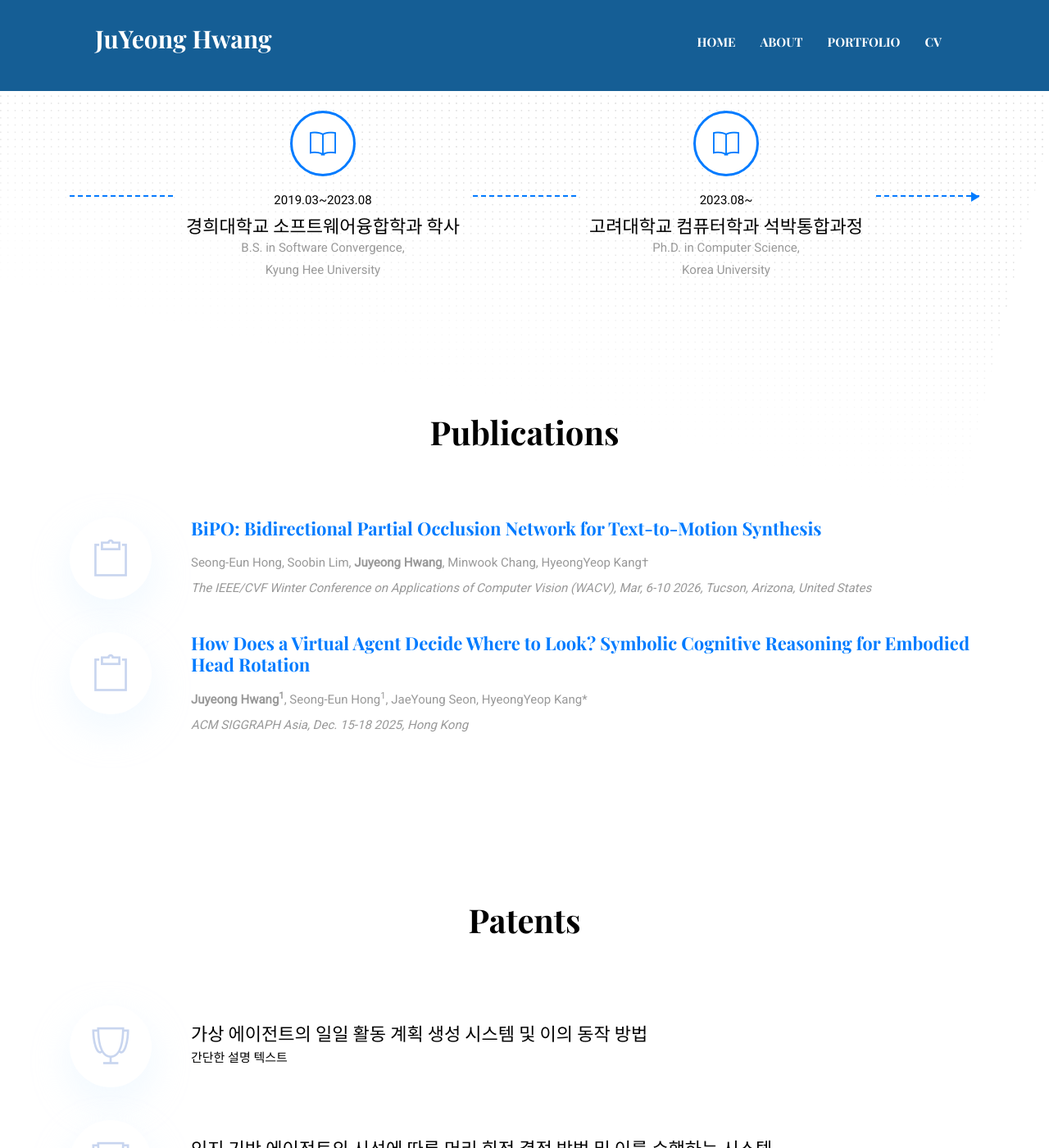
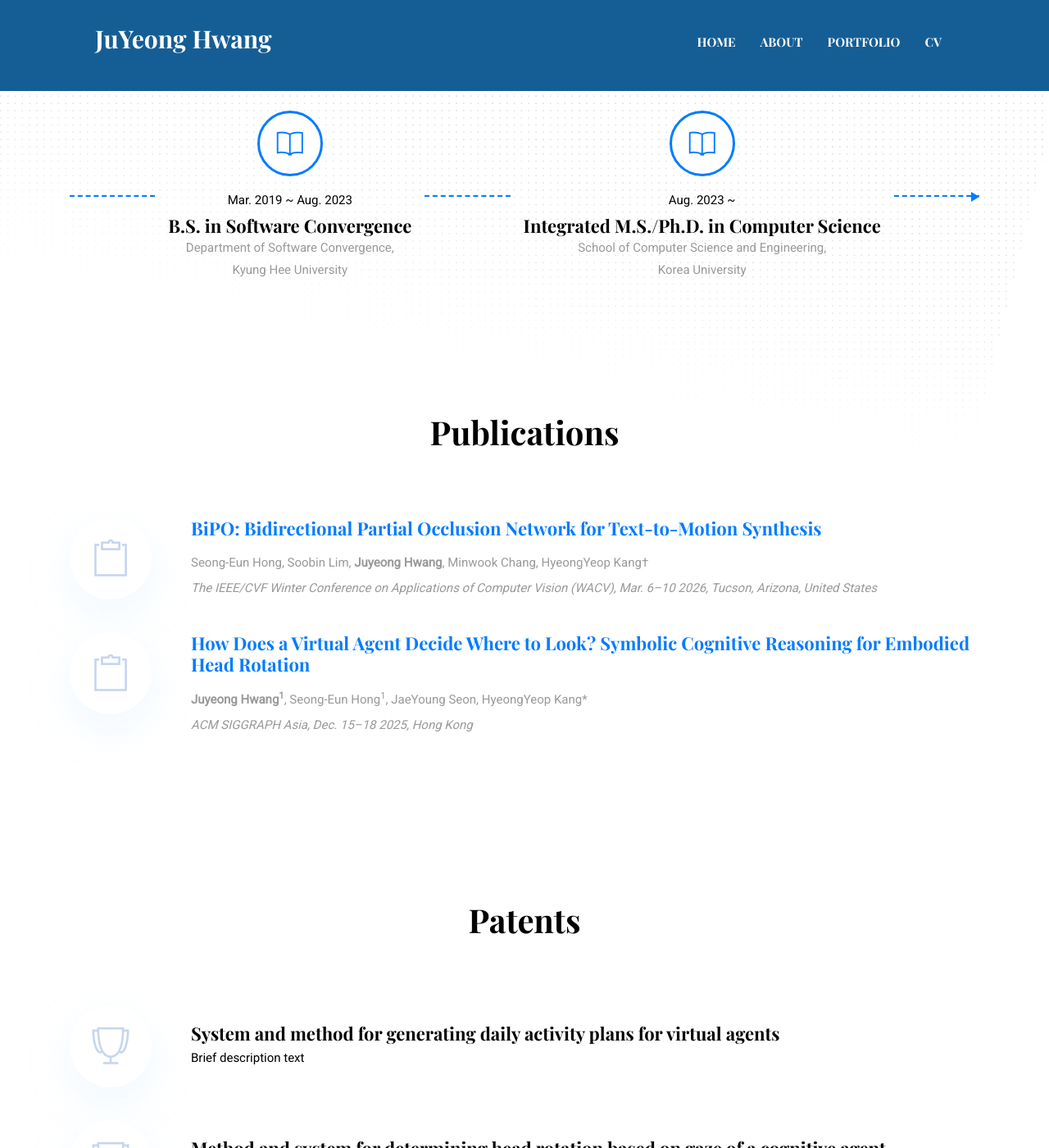
Before and after one commit to JuyeongHwang/JuyeongHwang.github.io, a Jekyll site: the page built from index.html, in a window 1280 px wide and 1400 px high, scrolled down 1524 px. Shown: the whole window at 82% size. Built offline with Jekyll 4.4.1, drawn with Linux system fonts in a browser that asks for light colours; some web fonts are replaced; some of the changed text lies outside the part shown.

Commit message:
English version

```diff
--- a/_data/settings.yml
+++ b/_data/settings.yml
@@ -28,7 +28,7 @@ social:
 # About (Section and Page)
 
 # About Section
-blurb: <li>나만의 속도로 꾸준히 노력하기</li><li>현실에 안주하기</li><li>행복한 삶을 살기</li>
+blurb: <li>Keep making steady efforts at my own pace</li><li>Do not settle for the present</li><li>Live a happy life</li>
 
 blurb-btn-link: "/about"
 blurb-btn-name: know more
@@ -39,16 +39,16 @@ blurb-btn-name: know more
 education-title: Education
 education:
   - {
-      name: 경희대학교 소프트웨어융합학과 학사,
+      name: B.S. in Software Convergence,
       url: "",
-      date: "2019.03~2023.08",
-      organization: "B.S. in Software Convergence, <br> Kyung Hee University",
+      date: "Mar. 2019 ~ Aug. 2023",
+      organization: "Department of Software Convergence, <br> Kyung Hee University",
     }
   - {
-      name: 고려대학교 컴퓨터학과 석박통합과정,
+      name: Integrated M.S./Ph.D. in Computer Science,
       url: "",
-      date: "2023.08~",
-      organization: "Ph.D. in Computer Science, <br> Korea University",
+      date: "Aug. 2023 ~",
+      organization: "School of Computer Science and Engineering, <br> Korea University",
     }
 
 #-------------------------------
@@ -58,13 +58,13 @@ pubs:
 - {
     title-kor: "BiPO: Bidirectional Partial Occlusion Network for Text-to-Motion Synthesis",
     authors: "Seong-Eun Hong, Soobin Lim, <b>Juyeong Hwang</b>, Minwook Chang, HyeongYeop Kang†",
-    conference: "The IEEE/CVF Winter Conference on Applications of Computer Vision (WACV), Mar, 6-10 2026, Tucson, Arizona, United States",
+    conference: "The IEEE/CVF Winter Conference on Applications of Computer Vision (WACV), Mar. 6–10 2026, Tucson, Arizona, United States",
     url: "https://doi.org/10.48550/arXiv.2412.00112"
   }
 - {
     title-kor: "How Does a Virtual Agent Decide Where to Look? Symbolic Cognitive Reasoning for Embodied Head Rotation",
     authors: "<b>Juyeong Hwang<sup>1</sup></b>, Seong-Eun Hong<sup>1</sup>, JaeYoung Seon, HyeongYeop Kang*",
-    conference: "ACM SIGGRAPH Asia, Dec. 15-18 2025, Hong Kong",
+    conference: "ACM SIGGRAPH Asia, Dec. 15–18 2025, Hong Kong",
     url: "https://arxiv.org/pdf/2508.08930"
     # url: "https://doi.org/10.1145/3757377.3763849"
   }
@@ -74,23 +74,23 @@ patient-title: Patents
 
 patient:
   - {
-      name-kor: "가상 에이전트의 일일 활동 계획 생성 시스템 및 이의 동작 방법",
-      description: "간단한 설명 텍스트"
+      name-kor: "System and method for generating daily activity plans for virtual agents",
+      description: "Brief description text"
     }
   - {
-      name-kor: "인지 기반 에이전트의 시선에 따른 머리 회전 결정 방법 및 이를 수행하는 시스템",
-      description: "또 다른 설명 텍스트"
+      name-kor: "Method and system for determining head rotation based on gaze of a cognitive agent",
+      description: "Another brief description text"
     }
 #-------------------------------
 # Awards Section
 awards-title: Awards
 awards:
 - {
-  name-kor: "2023 소프트웨어페스티벌 우수상",
+  name-kor: "2023 Software Festival, Excellence Award",
   description: "."
 }
 - {
-    name-kor: "2020 KHUTHON 최우수상",
+    name-kor: "2020 KHUTHON, Grand Prize",
     description: " "
   }
 
@@ -131,25 +131,25 @@ experience:
   - {
       name: KIST,
       icon: "kist.png",
-      date: "2022.06~2022.08",
-      organization: "KIST",
+      date: "Jun. 2022 ~ Aug. 2022",
+      organization: "Korea Institute of Science and Technology (KIST)",
     }
   - {
       name: Researcher,
       icon: "iiixr.png",
-      date: "2022.11~",
+      date: "Nov. 2022 ~",
       organization: "IIIXR LAB",
     }
   - {
     name: NC Fellowship,
     icon: "ncsoft.png",
-    date: "2023.01~2023.02",
+    date: "Jan. 2023 ~ Feb. 2023",
     organization: "NCSOFT",
   }
   - {
-      name: 펄어비스X경희소융<br>인재양성 프로그램,
+      name: Pearl Abyss X Kyung Hee Univ. SW Convergence Talent Training Program,
       icon: "pearl_abyss.png",
-      date: "2022.09~2023.01",
+      date: "Sep. 2022 ~ Jan. 2023",
       organization: "Pearl Abyss",
     }
 
@@ -162,16 +162,16 @@ portfolio-home-items:
       name: UNTACT,
       image: "assets/images/portfolio/portfolio_1.png",
       url: "https://github.com/CompileBlue/UNTACT_SurvivalGame",
-      description: Unity / 2D / 생존
+      description: Unity / 2D / Survival
     }
   - {
     name: NUCLAIN,
     image: "assets/images/portfolio/portfolio_2.png",
     url: "https://www.youtube.com/watch?v=VCABVM0x_VI&list=PL9EsG3LxiqRlG40YvzqvrN4Lj__fayzKn",
-    description: Unreal / 3D / 생존
+    description: Unreal / 3D / Survival
   }
   - {
-    name: 전문가 혼합 구조를 활용한 텍스트 기반 3D 모션 생성 성능 향상 연구,
+    name: Performance improvement of text-based 3D motion generation using a mixture-of-experts architecture,
     image: "assets/images/portfolio/portfolio_9.png",
     url: "https://doi.org/10.15701/kcgs.2025.31.3.109",
     description: Character Animation / Text to Motion
@@ -182,48 +182,48 @@ portfolio-btn-name: know more
 
 # Portfolio Page
 portfolio-label:
-  - { title: "게임 개발", type: "game" }
-  - { title: "프로젝트", type: "project" }
-  - { title: "연구", type: "research" }
+  - { title: "Game Development", type: "game" }
+  - { title: "Projects", type: "project" }
+  - { title: "Research", type: "research" }
 
 portfolio-items:
-  - name: LOL 하이라이트 추출기
+  - name: LoL Highlight Extractor
     portfolio-type:
       - type: "project"
     image: "assets/images/portfolio/portfolio_3.png"
     url: "https://github.com/SWTube/LoL-eSports-Highlight-Extractor"
-    description: Python / 데이터분석
+    description: Python / Data Analysis
   - name: UNTACT
     portfolio-type:
       - type: "game"
     image: "assets/images/portfolio/portfolio_1.png"
     url: "https://github.com/CompileBlue/UNTACT_SurvivalGame"
-    description: Unity / 2D / 생존
-  - name: 게임 엔진 개발
+    description: Unity / 2D / Survival
+  - name: Game Engine Development
     portfolio-type:
       - type: "project"
     image: "assets/images/portfolio/portfolio_4.png"
     url: "https://github.com/SWTube/Darkest-Cave"
-    description: C++ / 게임엔진
+    description: C++ / Game Engine
   - name: NUCLAIN
     portfolio-type:
       - type: "game"
     image: "assets/images/portfolio/portfolio_2.png"
     url: "https://www.youtube.com/watch?v=VCABVM0x_VI&list=PL9EsG3LxiqRlG40YvzqvrN4Lj__fayzKn"
-    description: Unreal / 3D / 생존
+    description: Unreal / 3D / Survival
   - name: Image to 3D mesh
     portfolio-type:
       - type: "research"
     image: "assets/images/portfolio/portfolio_6.png"
     url: "https://www.youtube.com/watch?v=GLTibic-gIE&list=PL9EsG3LxiqRn1NAcdW1XBsDpuKWblhFHi"
-    description: Pytorch / Deep Learning
+    description: PyTorch / Deep Learning
   - name: DX11 Programming
     portfolio-type:
       - type: "project"
     image: "assets/images/portfolio/portfolio_5.png"
     url: "https://github.com/tjswodud/GameGraphicProgramming_2020105708_JaeYoungSeon"
-    description: C++ / DirectX / 그래픽스
-  - name: NSM을 통한 액션 게임 개발
+    description: C++ / DirectX / Graphics
+  - name: Action Game Development using NSM
     portfolio-type:
       - type: "research"
     image: "assets/images/portfolio/portfolio_7.png"
@@ -235,7 +235,7 @@ portfolio-items:
     image: "assets/images/portfolio/portfolio_8.png"
     url: "https://www.youtube.com/watch?v=SGoXMTo-asY"
     description: Character Animation / Deep Learning
-  - name: 전문가 혼합 구조를 활용한 텍스트 기반 3D 모션 생성 성능 향상 연구
+  - name: Performance improvement of text-based 3D motion generation using a mixture-of-experts architecture
     portfolio-type:
       - type: "research"
     image: "assets/images/portfolio/portfolio_9.png"
```
